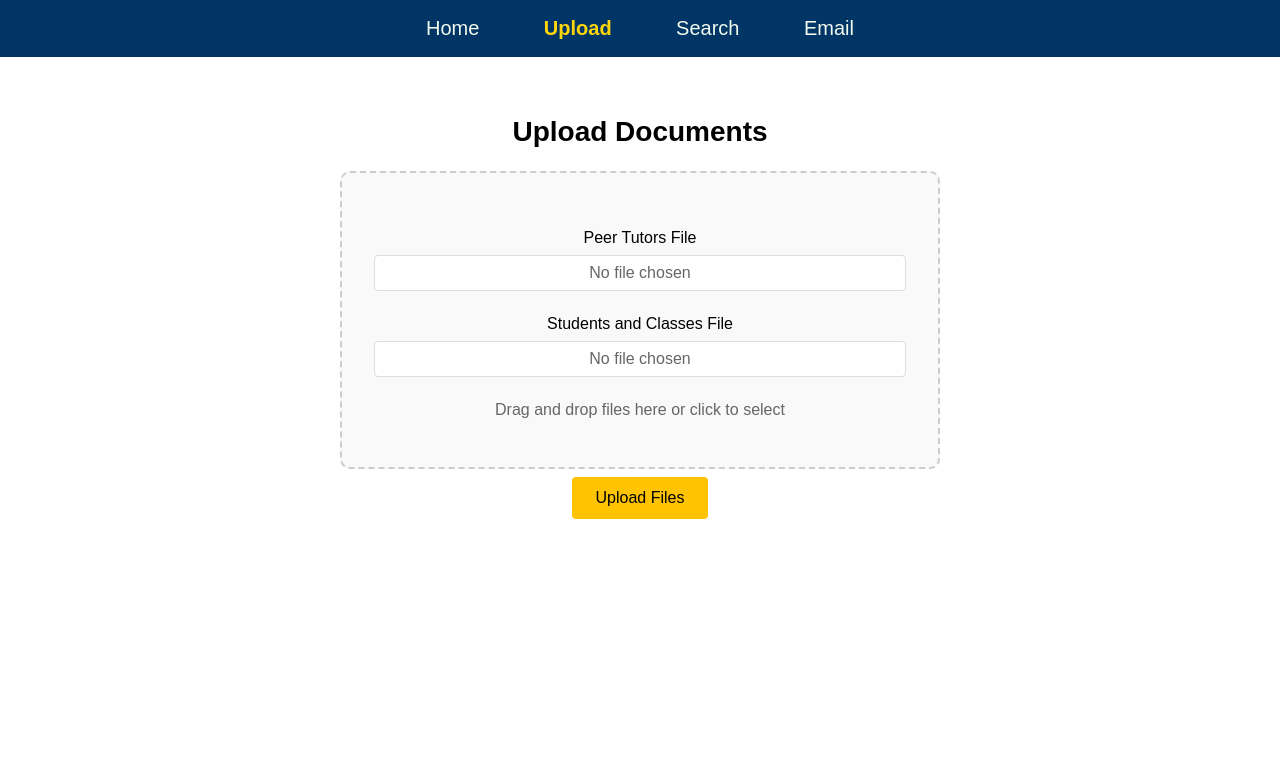
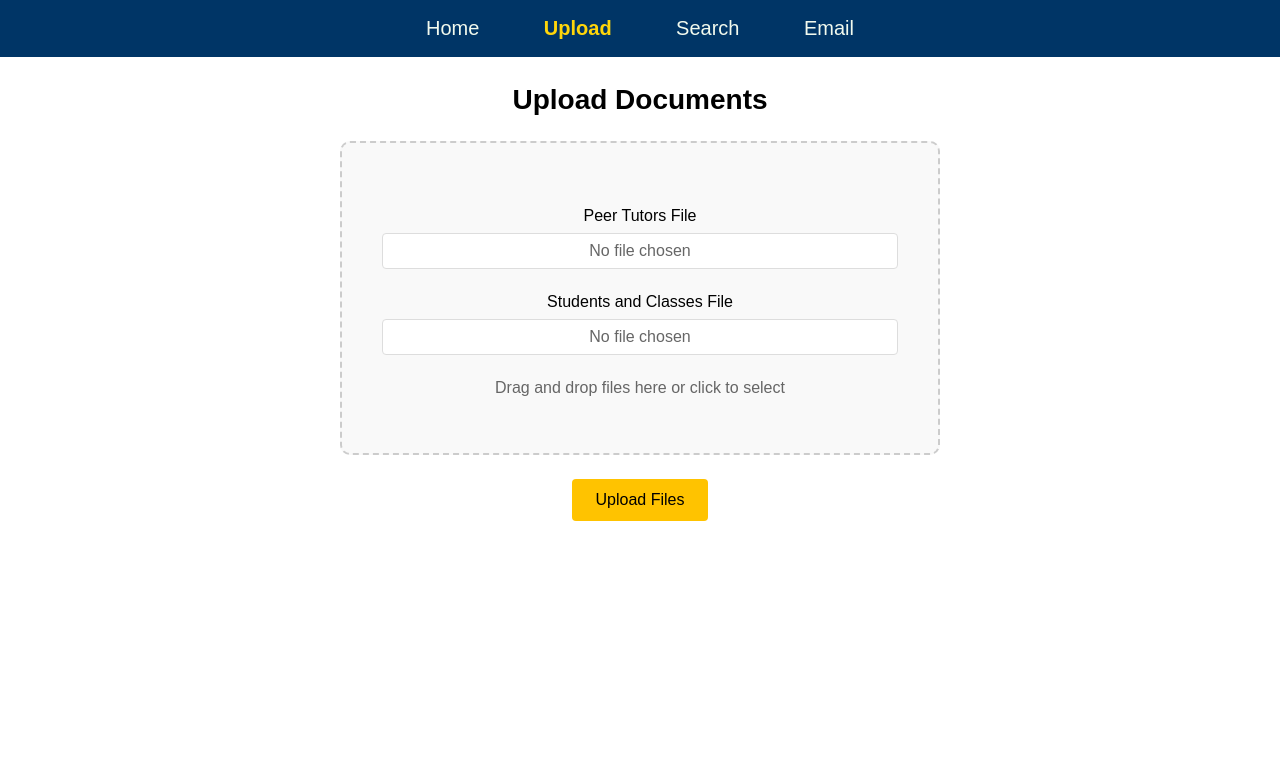
Before and after one commit to ben-steinberg-geffen/Peer-Tutoring-Scheduler, a Flask app: page /upload in a window 1280 px wide. Shown: the top 779 px of the page. Run offline with Flask 3, Linux system fonts and the light colour scheme; some libraries are stand-ins or nearby versions.

Commit message:
Made the UI prettier

```diff
--- a/static/style.css
+++ b/static/style.css
@@ -46,15 +46,15 @@ nav a.active {
 .upload-container {
     max-width: 600px;
     margin: 0.25rem auto;
-    padding: 20px;
+    padding: 2px;
     text-align: center;
 }
 
 .upload-box {
     border: 2px dashed #ccc;
     border-radius: 10px;
-    padding: 2rem;
-    margin: 0.5rem 0;
+    padding: 2.5rem;
+    margin: 0.5rem 0 1.5rem 0;
     transition: all 0.3s ease;
     background: #f9f9f9;
     cursor: pointer;
@@ -256,6 +256,7 @@ h2 {
     text-align: center;
     font-size: 28px;
     color: black;
+    margin: 15px;
 }
 
 /*home page bullet points*/
@@ -294,7 +295,7 @@ h2 {
     justify-content: space-between;
     align-items: center;
     gap: 25px;
-    padding: 20px;
+    padding: 0px;
     margin-top: 3px;
 }
 
--- a/templates/home.html
+++ b/templates/home.html
@@ -1,7 +1,6 @@
 {% extends "base.html" %}
 
 {% block content %}
-<br>
 <h2>Welcome to the Peer Tutoring Scheduler!</h2>
 <br>
 <div class="content-container">
--- a/templates/upload.html
+++ b/templates/upload.html
@@ -1,8 +1,8 @@
 {% extends "base.html" %}
 
 {% block content %}
+<h2>Upload Documents</h2>
 <div class="upload-container">
-    <h2>Upload Documents</h2>
     <form method="POST" enctype="multipart/form-data" id="uploadForm">
         <div class="upload-box" id="dragArea">
             <i class="fas fa-cloud-upload-alt"></i>
```
